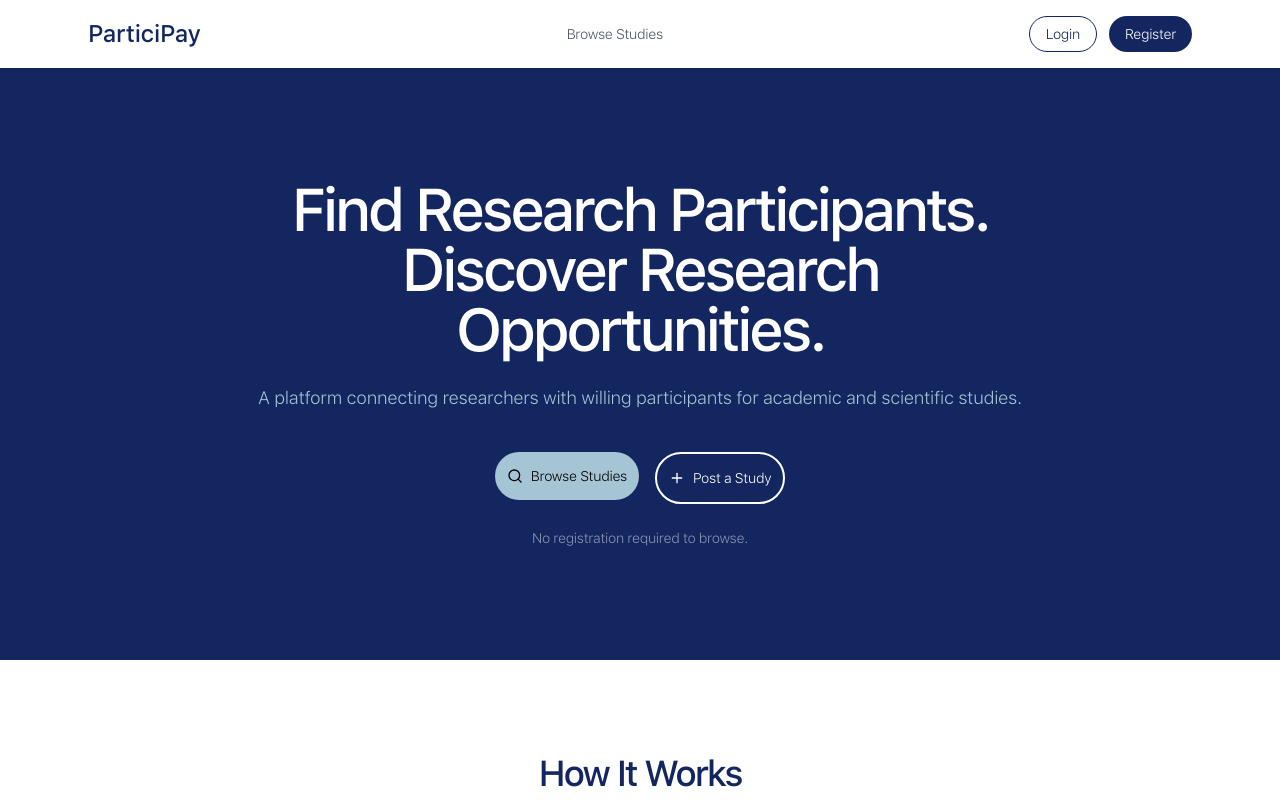
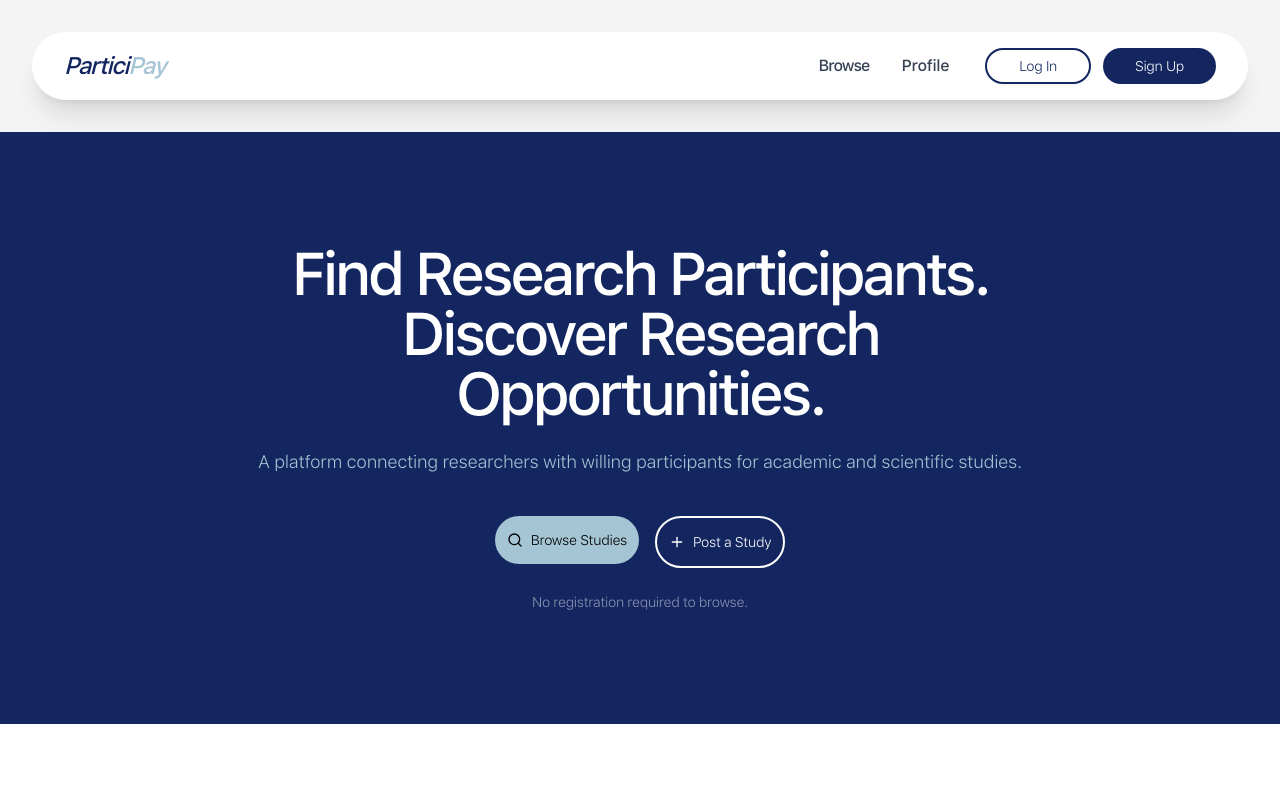
Before and after one commit to gheelopez/participay, a Next.js app: page / in a window 1280 px wide. Shown: the top 800 px of the page. Built offline with nearby package versions, Linux system fonts and the light colour scheme.

Commit message:
style: nav bar

```diff
--- a/src/app/globals.css
+++ b/src/app/globals.css
@@ -5,7 +5,7 @@
 @custom-variant dark (&:is(.dark *));
 
 :root {
-  --background: oklch(1 0 0);
+  --background: #132660;
   --foreground: oklch(0.145 0 0);
   --radius: 0.625rem;
   --card: oklch(1 0 0);
@@ -82,51 +82,10 @@
   --radius-4xl: calc(var(--radius) + 16px);
 }
 
-@media (prefers-color-scheme: dark) {
-  :root {
-    --background: #0a0a0a;
-    --foreground: #ededed;
-  }
-}
-
 body {
   background: var(--background);
   color: var(--foreground);
   font-family: Arial, Helvetica, sans-serif;
-}
-
-.dark {
-  --background: oklch(0.145 0 0);
-  --foreground: oklch(0.985 0 0);
-  --card: oklch(0.205 0 0);
-  --card-foreground: oklch(0.985 0 0);
-  --popover: oklch(0.205 0 0);
-  --popover-foreground: oklch(0.985 0 0);
-  --primary: oklch(0.922 0 0);
-  --primary-foreground: oklch(0.205 0 0);
-  --secondary: oklch(0.269 0 0);
-  --secondary-foreground: oklch(0.985 0 0);
-  --muted: oklch(0.269 0 0);
-  --muted-foreground: oklch(0.708 0 0);
-  --accent: oklch(0.269 0 0);
-  --accent-foreground: oklch(0.985 0 0);
-  --destructive: oklch(0.704 0.191 22.216);
-  --border: oklch(1 0 0 / 10%);
-  --input: oklch(1 0 0 / 15%);
-  --ring: oklch(0.556 0 0);
-  --chart-1: oklch(0.488 0.243 264.376);
-  --chart-2: oklch(0.696 0.17 162.48);
-  --chart-3: oklch(0.769 0.188 70.08);
-  --chart-4: oklch(0.627 0.265 303.9);
-  --chart-5: oklch(0.645 0.246 16.439);
-  --sidebar: oklch(0.205 0 0);
-  --sidebar-foreground: oklch(0.985 0 0);
-  --sidebar-primary: oklch(0.488 0.243 264.376);
-  --sidebar-primary-foreground: oklch(0.985 0 0);
-  --sidebar-accent: oklch(0.269 0 0);
-  --sidebar-accent-foreground: oklch(0.985 0 0);
-  --sidebar-border: oklch(1 0 0 / 10%);
-  --sidebar-ring: oklch(0.556 0 0);
 }
 
 @layer base {
--- a/src/app/page.tsx
+++ b/src/app/page.tsx
@@ -31,30 +31,55 @@ function useScrollAnimation() {
 
 function Navbar() {
   return (
-    <nav className="sticky top-0 z-50 bg-white shadow-sm">
-      <div className="max-w-6xl mx-auto px-6 py-4 flex items-center justify-between">
-        <span className="text-2xl font-bold" style={{ color: '#132660' }}>ParticiPay</span>
+    <div className="sticky top-0 z-50 bg-transparent">
+      <div className="px-8 py-8">
+        <nav className="max-w-8xl mx-auto bg-white rounded-full shadow-xl">
+          <div className="px-8 py-4 flex items-center justify-between">
+            {/* Logo */}
+            <span className="text-2xl font-bold">
+              <h1 className='text-[#132660]'><i>Partici</i><i className='text-[#a5c4d4]'>Pay</i></h1>
+            </span>
+
+            {/* Right Side */}
+            <div className="flex items-center gap-9">
+              {/* Navigation Links */}
               <div className="hidden md:flex items-center gap-8">
-          <Link href="/studies" className="text-gray-600 hover:text-[#132660] transition-colors duration-200 text-sm font-medium">
-            Browse Studies
+                <Link
+                  href="/browse"
+                  className="text-gray-700 hover:text-[#132660] transition-colors duration-200 text-base font-bold"
+                >
+                  <h1>Browse</h1>
+                </Link>
+                <Link
+                  href="/profile"
+                  className="text-gray-700 hover:text-[#132660] transition-colors duration-200 text-base font-bold"
+                >
+                  Profile
                 </Link>
               </div>
+
+              {/* Auth Buttons */}
               <div className="flex items-center gap-3">
                 <Button
                   asChild
-            className="rounded-full border border-[#132660] bg-transparent text-[#132660] hover:bg-[#132660]/5 transition-all duration-300 ease-out"
+                  variant="outline"
+                  className="rounded-full border-2 border-[#132660] bg-white text-[#132660] hover:bg-gray-50 px-8 py-2 font-medium transition-all duration-200"
                 >
-            <Link href="/login">Login</Link>
+                  <Link href="/login">Log In</Link>
                 </Button>
+
                 <Button
                   asChild
-            className="rounded-full bg-[#132660] text-white hover:bg-[#a5c4d4] hover:text-black transition-all duration-300 ease-out"
+                  className="rounded-full bg-[#132660] text-white hover:bg-[#0f1d4a] px-8 py-2 font-medium transition-all duration-200"
                 >
-            <Link href="/register">Register</Link>
+                  <Link href="/signup">Sign Up</Link>
                 </Button>
               </div>
             </div>
+          </div>
         </nav>
+      </div>
+    </div>
   )
 }
 
@@ -405,7 +430,7 @@ function Footer() {
 
 export default function Home() {
   return (
-    <div className="min-h-screen bg-white">
+    <div className="min-h-screen bg-[#F4F4F4]">
       <Navbar />
       <HeroSection />
       <HowItWorksSection />
```
Lines whose indentation alone changed are shown as unchanged.
